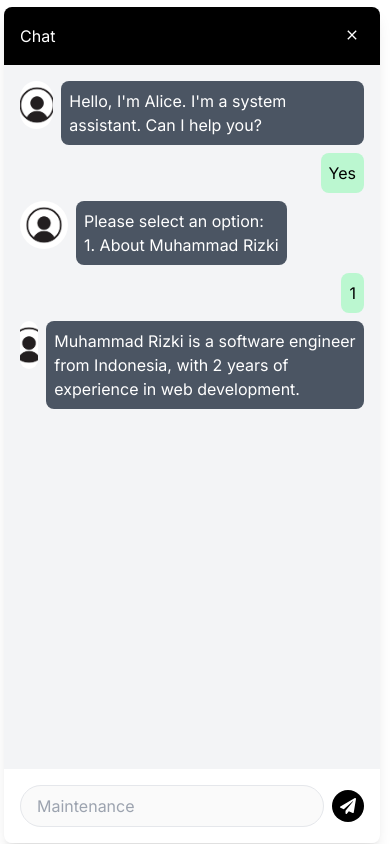
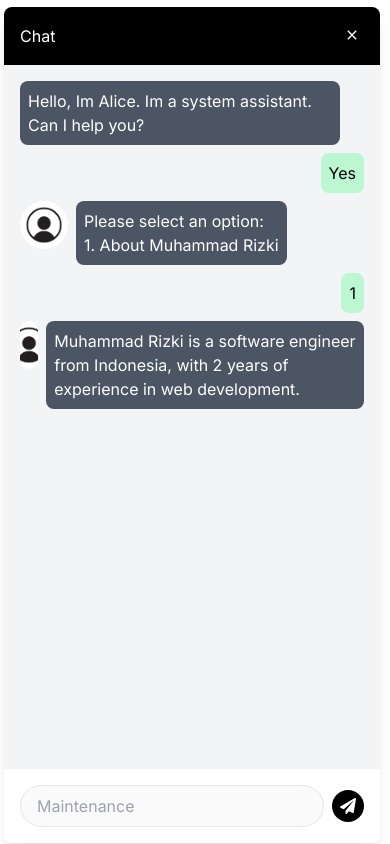
Before and after one commit to MRizki28/muhammadrizkiv4, a Next.js app: page / in a window 390 px wide. Both pictures are taken after a click on the button 348 px from the left and 802 px from the top of the page. Built offline with nearby package versions, Linux system fonts and the light colour scheme.

Commit message:
fix responsive

```diff
--- a/src/components/chatbot/ModalChat.tsx
+++ b/src/components/chatbot/ModalChat.tsx
@@ -9,6 +9,7 @@ import { FaPaperPlane } from "react-icons/fa";
 
 export default function ModalChat() {
     const [openChat, setOpenChat] = useState(false);
+    const [isMobile, setIsMobile] = useState(window.innerWidth <= 768);
 
     const handleOpenChat = () => {
         const floatingButton = document.getElementById('floatingButton')!;
@@ -21,6 +22,14 @@ export default function ModalChat() {
             }, 500);
         }
     }
+
+    useEffect(() => {
+        const handleResize = () => {
+            setIsMobile(window.innerWidth <= 768);
+        };
+        window.addEventListener('resize', handleResize);
+        return () => window.removeEventListener('resize', handleResize);
+    }, []);
 
     const closeChat = () => {
         setOpenChat(false);
@@ -48,6 +57,7 @@ export default function ModalChat() {
                         <div className="flex flex-col space-y-2" id="messageContainer">
                             {/* Bot message */}
                             <div className="flex items-start space-x-2">
+                                {!isMobile && (
                                     <div>
                                         <Image
                                             src={Profile}
@@ -57,10 +67,12 @@ export default function ModalChat() {
                                             className="w-12 h-12 object-cover rounded-full"
                                             placeholder="blur"
                                             blurDataURL={Profile.blurDataURL}
+                                            id="profile"
                                         />
                                     </div>
+                                )}
                                 <div className="text-white p-2 rounded-lg max-w-xs bg-gray-600">
-                                    <span>Hello, I'm Alice. I'm a system assistant. Can I help you?</span>
+                                    <span>Hello, Im Alice. Im a system assistant. Can I help you?</span>
                                 </div>
                             </div>
 
@@ -116,8 +128,6 @@ export default function ModalChat() {
                             </div>
                         </div>
                     </div>
-
-
                     {/* Input Field */}
                     <div className="bg-white p-4 flex items-center rounded-b-lg">
                         <input
@@ -132,7 +142,7 @@ export default function ModalChat() {
                         </button>
                     </div>
                 </div>
-            </div>
+            </div >
 
             <div id="floatingButton" className={`fixed bottom-4 right-4 transition-transform duration-500 ${openChat ? 'hidden' : ''}`}>
                 <button onClick={handleOpenChat} className="bg-white text-black border-2 shadow-2xl border-black rounded-full p-4 hover:bg-blue-600 focus:outline-none">
```
Lines whose indentation alone changed are shown as unchanged.
